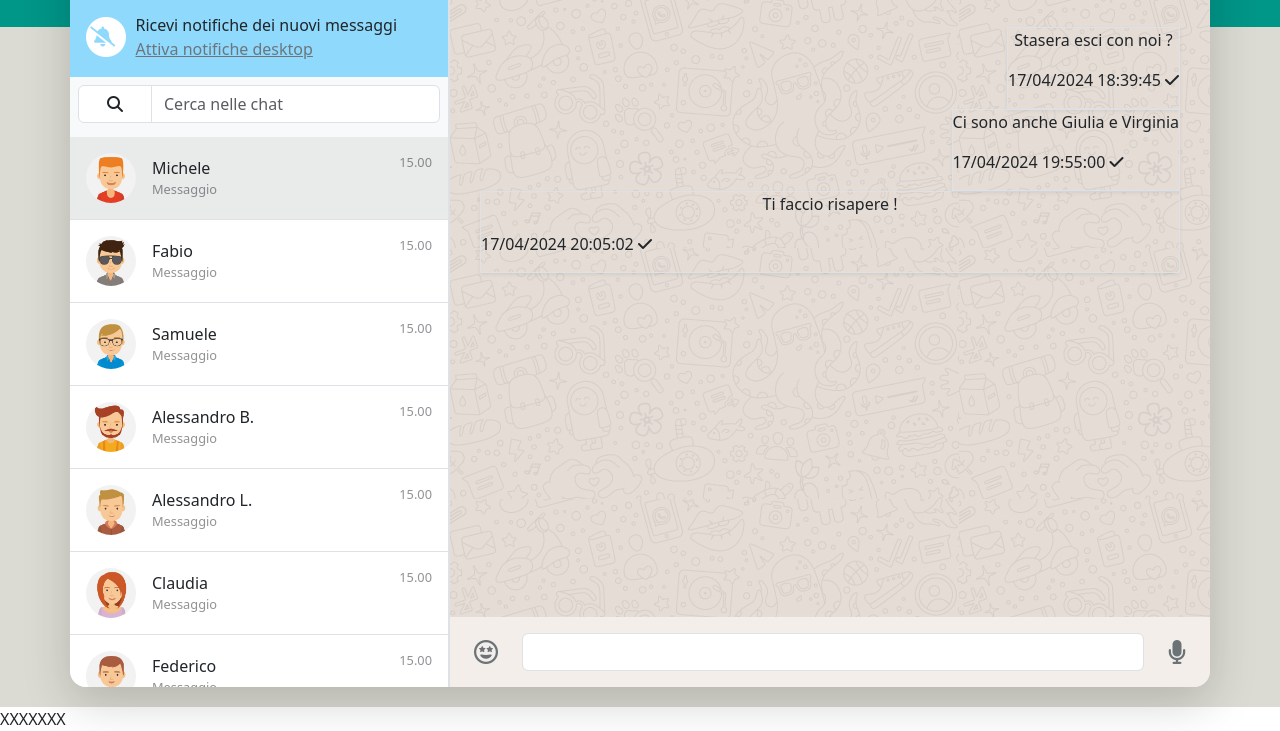
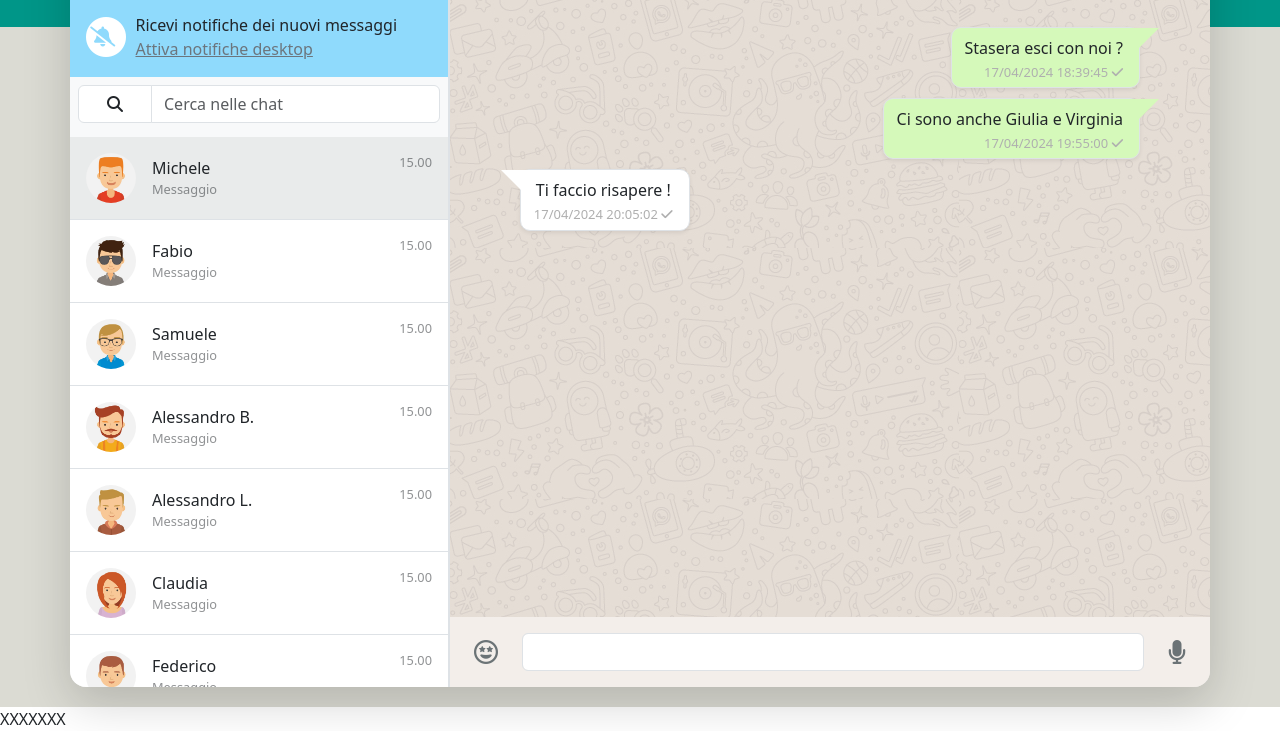
Before and after one commit to kleantmenkulazi/vue-boolzapp, a plain HTML site: page index.html in a window 1280 px wide. Shown: the part 93-824 px from the top of the page. Drawn offline with nearby package versions, Linux system fonts and the light colour scheme.

Commit message:
Aggiunta nuvolette della chat

```diff
--- a/css/style.css
+++ b/css/style.css
@@ -134,3 +134,97 @@ chat
 .msgDelete {
     display: none;
 }
+
+/* Nuvolette chat */
+.talk-bubble {
+    display: inline-block;
+    position: relative;
+    min-width: auto;
+    height: auto;
+    margin-bottom: 10px;
+}
+
+.sent {
+    background-color: #FFFFFF;
+    margin-left: 40px;
+}
+
+.received {
+    background-color: #D5F9BA;
+    margin-right: 40px;
+}
+
+.round {
+    border-radius: 10px;
+    -webkit-border-radius: 10px;
+    -moz-border-radius: 10px;
+}
+
+.talktext {
+    padding: 0.5rem 1rem 0.2rem 0.8rem;
+    text-align: left;
+    line-height: 1.5em;
+}
+
+.h {
+    text-align: right;
+    font-size: small;
+    color: rgb(175, 175, 175);
+}
+
+.talktext p {
+    -webkit-margin-before: 0em;
+    -webkit-margin-after: 0em;
+}
+
+/* Ricevuto */
+
+.tri-left.border.left-top:before {
+    position: absolute;
+    width: 0;
+    height: 0;
+    right: auto;
+    left: -40px;
+    top: -8px;
+    bottom: auto;
+    border-color: #FFFFFF transparent transparent transparent;
+}
+
+.tri-right.right-top:after {
+    content: ' ';
+    position: absolute;
+    width: 0;
+    height: 0;
+    right: auto;
+    left: -20px;
+    top: 0px;
+    bottom: auto;
+    border: 20px solid;
+    border-color: #FFFFFF transparent transparent transparent;
+}
+
+/* Inviato */
+
+.tri-right.border.left-top:before {
+    position: absolute;
+    width: 0;
+    height: 0;
+    left: auto;
+    right: -40px;
+    top: -8px;
+    bottom: auto;
+    border-color: #D5F9BA transparent transparent transparent;
+}
+
+.tri-right.left-top:after {
+    content: ' ';
+    position: absolute;
+    width: 0;
+    height: 0;
+    left: auto;
+    right: -20px;
+    top: 0px;
+    bottom: auto;
+    border: 20px solid;
+    border-color: #D5F9BA transparent transparent transparent;
+}
```
